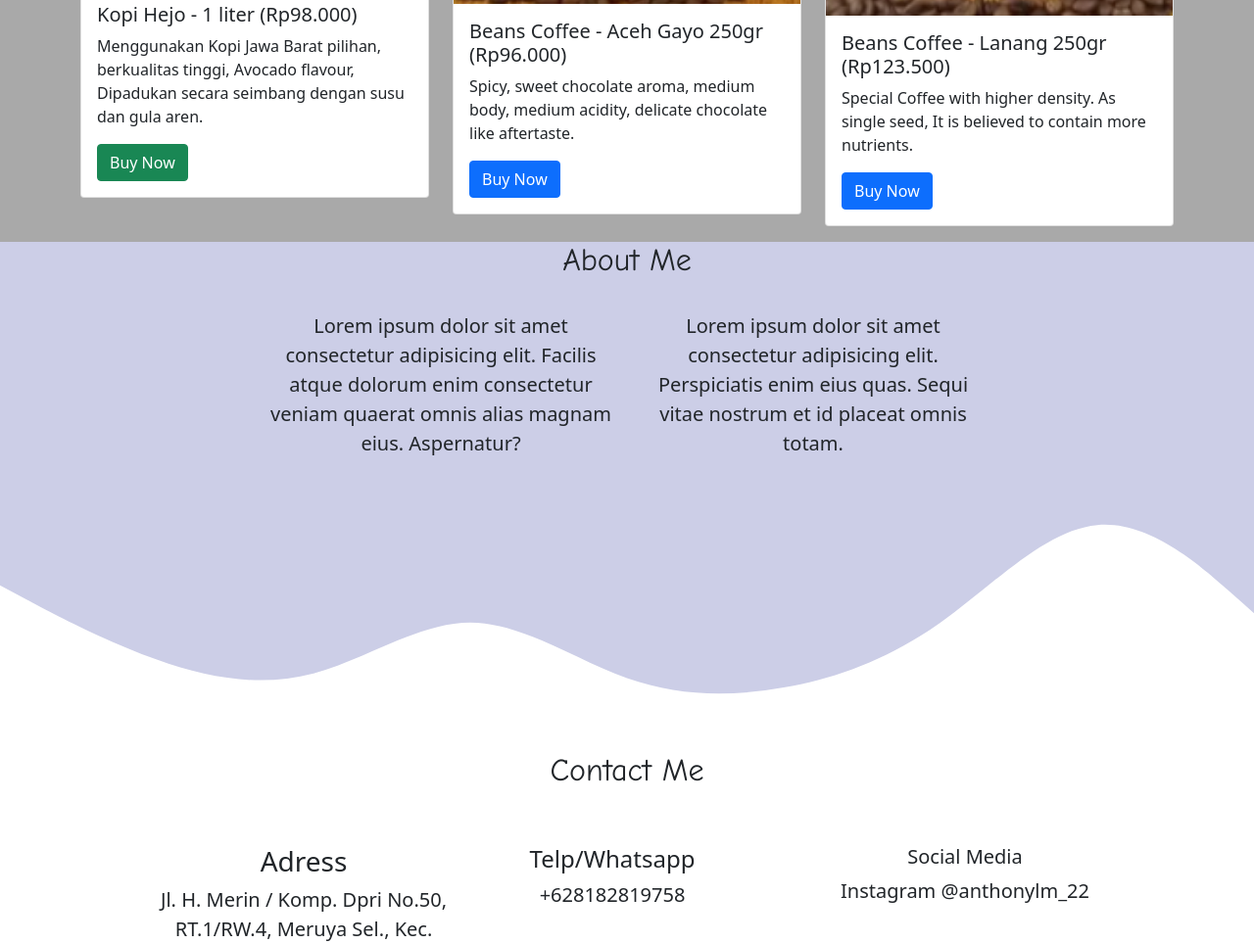
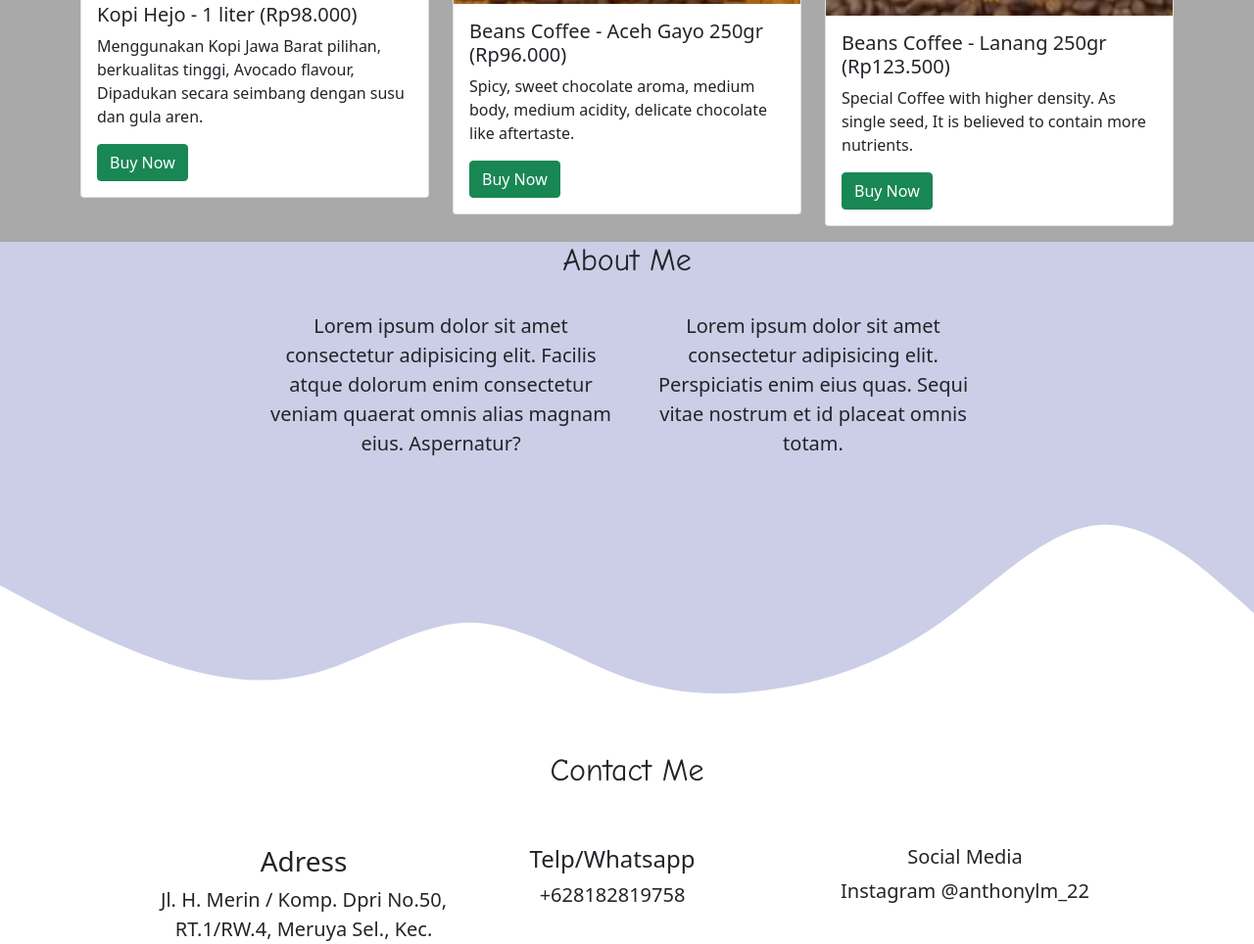
Before and after one commit to muhamadsantoni98/muhamadsantoni1998.github.io, a plain HTML site: page index.html in a window 1280 px wide. Shown: the part 2907-3871 px from the top of the page at 98% size. Drawn offline with nearby package versions, Linux system fonts and the light colour scheme.

Commit message:
mengubah tombol menjadi hijau

```diff
--- a/index.html
+++ b/index.html
@@ -129,7 +129,7 @@
               <div class="card-body">
                 <h5 class="card-title">Beans Coffee - Aceh Gayo 250gr (Rp96.000)</h5>
                 <p class="card-text">Spicy, sweet chocolate aroma, medium body, medium acidity, delicate chocolate like aftertaste.</p>
-                <a href="#" class="btn btn-primary">Buy Now</a>
+                <a href="#" class="btn btn-success">Buy Now</a>
               </div>
         </div>
       </div>
@@ -139,7 +139,7 @@
           <div class="card-body">
             <h5 class="card-title">Beans Coffee - Lanang 250gr (Rp123.500)</h5>
             <p class="card-text">Special Coffee with higher density. As single seed, It is believed to contain more nutrients.</p>
-            <a href="#" class="btn btn-primary">Buy Now</a>
+            <a href="#" class="btn btn-success">Buy Now</a>
           </div>
     </section>
     <!-- Akhir Product -->
```
